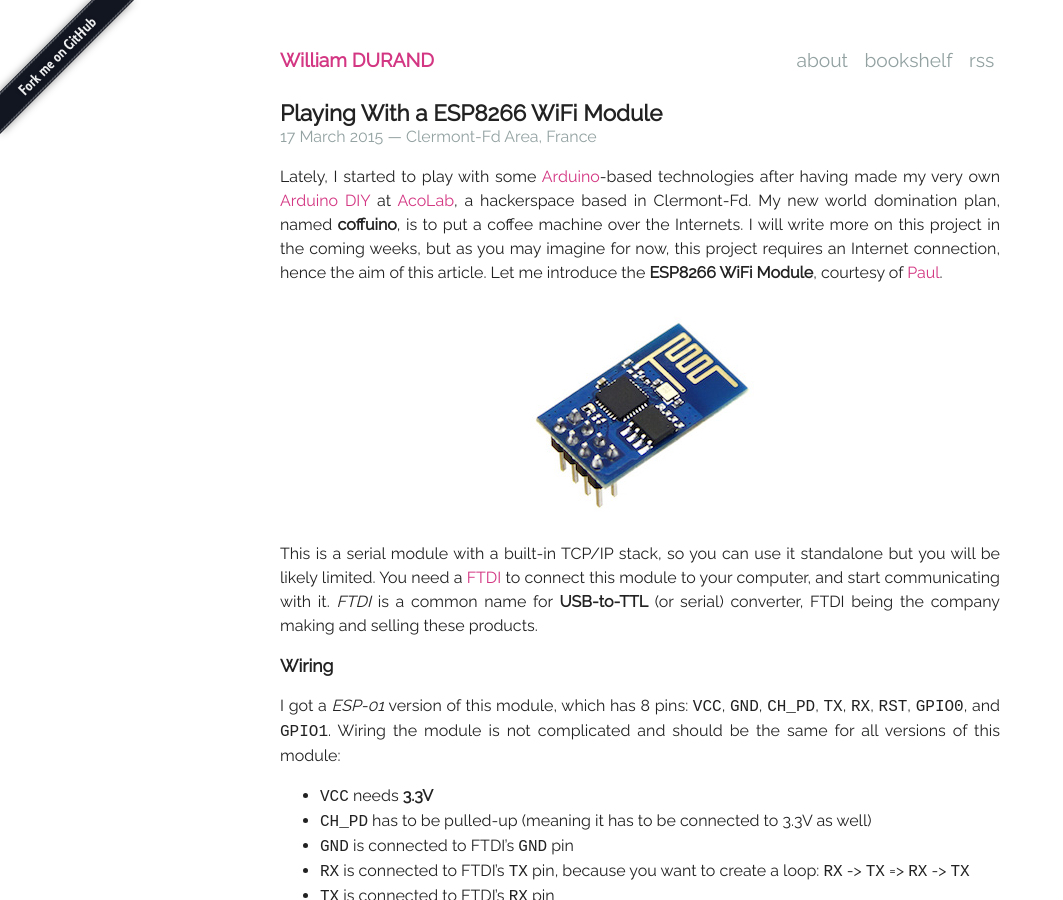
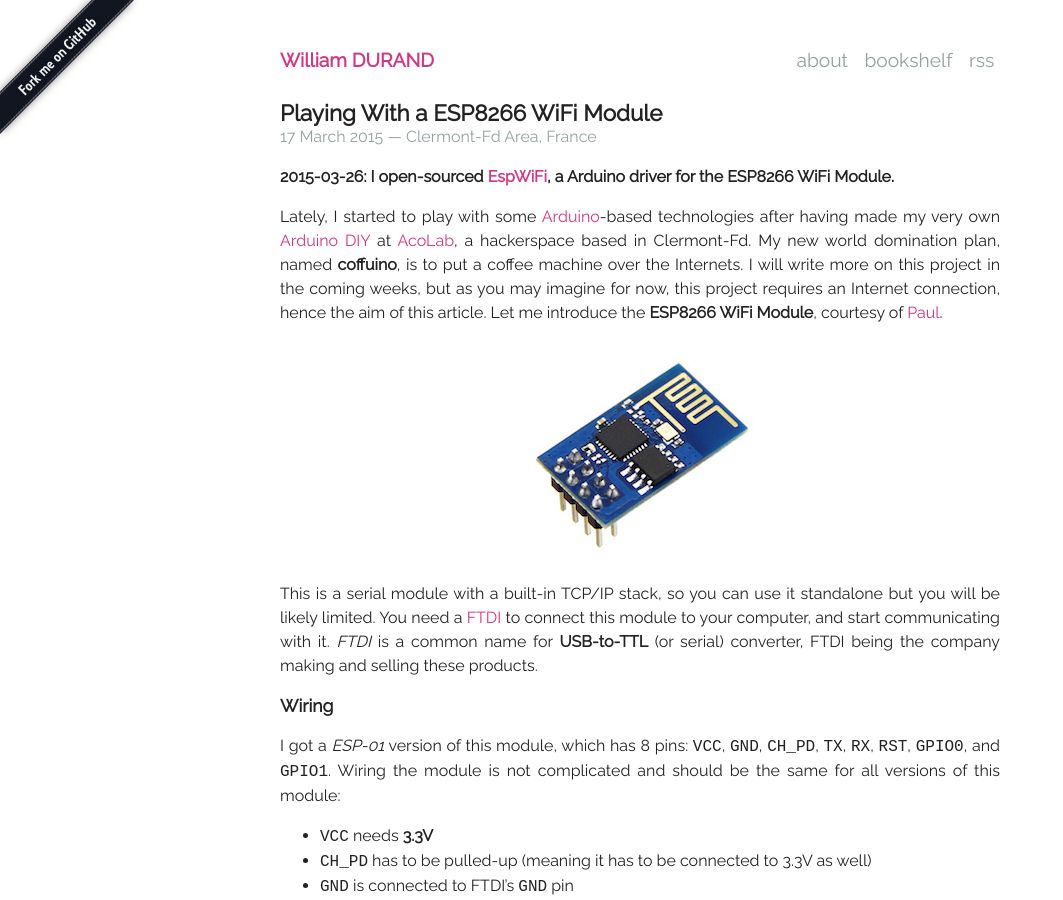
Before and after one commit to willdurand/willdurand.github.io, a Jekyll site: the page built from _posts/2015-03-17-playing-with-a-esp8266-wifi-module.markdown, in a window 1280 px wide and 900 px high. Shown: the whole window, without its empty margins (0-1063 px from the left). Built offline with Jekyll 4.4.1, drawn with Linux system fonts in a browser that asks for light colours; nearby versions of some CDN libraries; Markdown is read by kramdown in place of the engine named in the settings; comment, search, counter and statistics services are not loaded.

Commit message:
Update 2015-03-17-playing-with-a-esp8266-wifi-module.markdown

```diff
--- a/_posts/2015-03-17-playing-with-a-esp8266-wifi-module.markdown
+++ b/_posts/2015-03-17-playing-with-a-esp8266-wifi-module.markdown
@@ -6,6 +6,9 @@ audio: false
 tags: [ "arduino", "coffuino" ]
 title: "Playing With a ESP8266 WiFi Module"
 ---
+
+**2015-03-26: I open-sourced [EspWiFi](https://github.com/willdurand/EspWiFi),
+a Arduino driver for the ESP8266 WiFi Module.**
 
 Lately, I started to play with some [Arduino](http://arduino.cc/)-based
 technologies after having made my very own [Arduino
```
